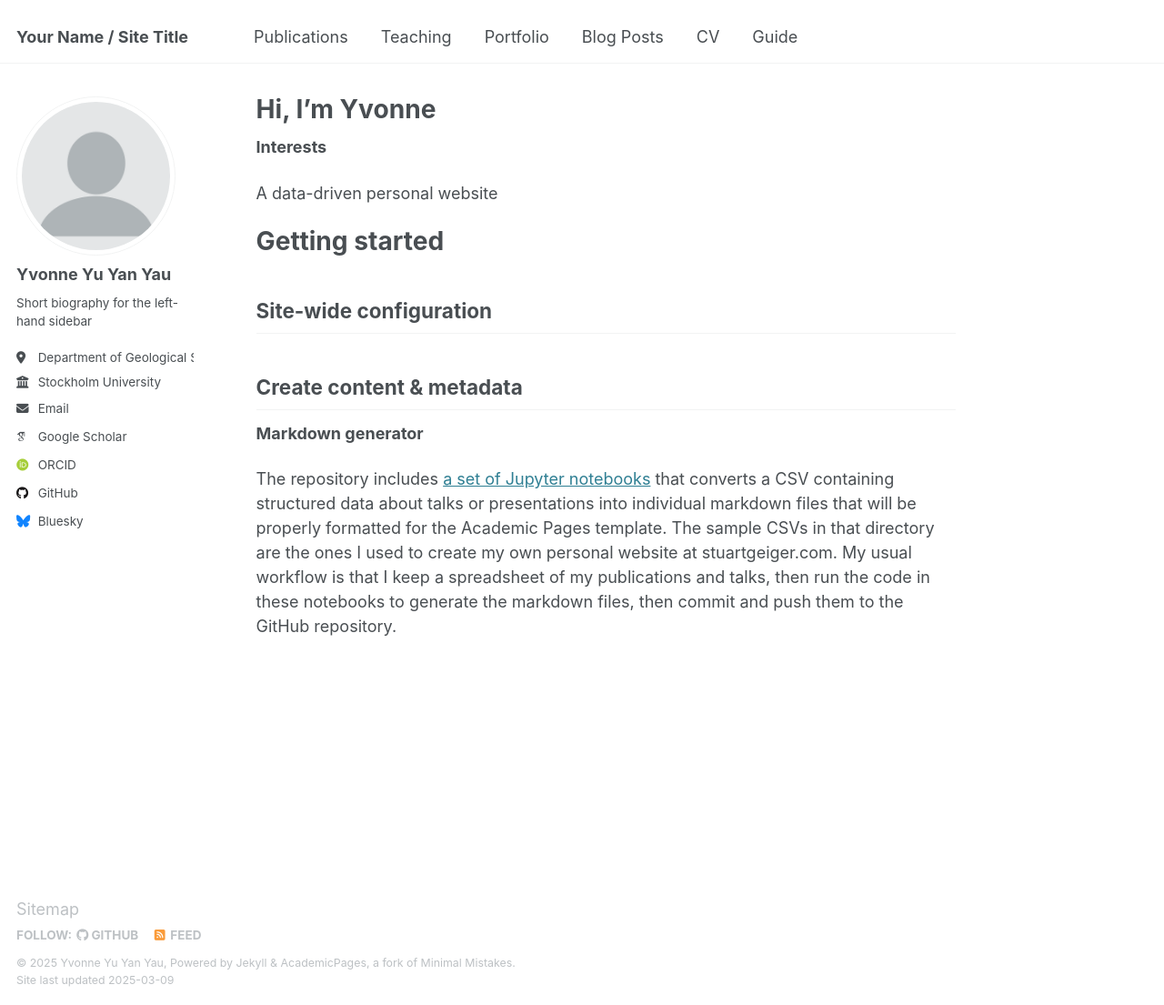
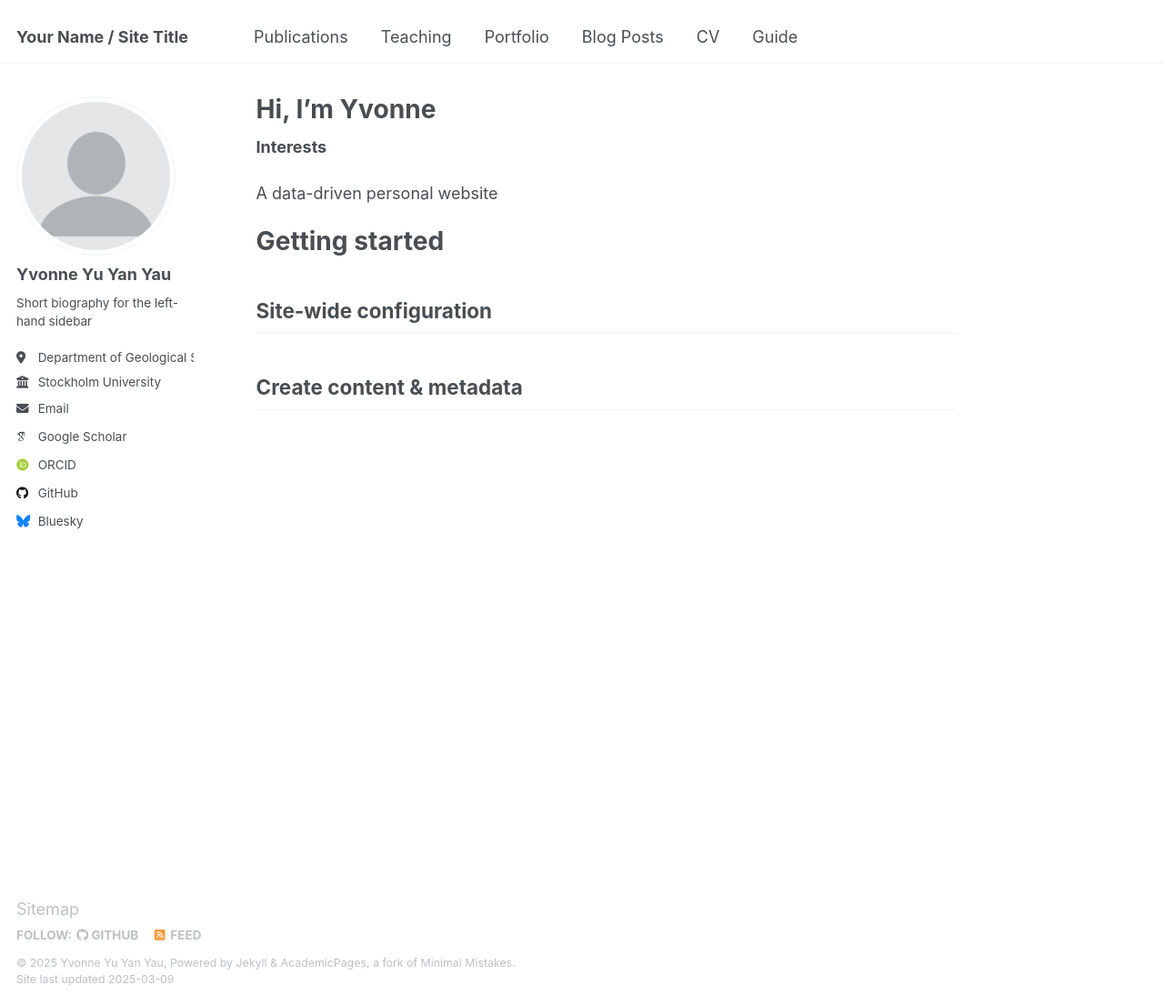
Before and after one commit to yvonneyauu/github.io, a Jekyll site: the page built from _pages/about.md, in a window 1280 px wide and 1105 px high. Shown: the whole window at 91% size. Built offline with Jekyll 4.4.1, drawn with Linux system fonts in a browser that asks for light colours; some web fonts are replaced.

Commit message:
Update about.md

```diff
--- a/_pages/about.md
+++ b/_pages/about.md
@@ -21,9 +21,3 @@ Site-wide configuration
 
 Create content & metadata
 ------
-
-
-**Markdown generator**
-
-The repository includes [a set of Jupyter notebooks](https://github.com/academicpages/academicpages.github.io/tree/master/markdown_generator
-) that converts a CSV containing structured data about talks or presentations into individual markdown files that will be properly formatted for the Academic Pages template. The sample CSVs in that directory are the ones I used to create my own personal website at stuartgeiger.com. My usual workflow is that I keep a spreadsheet of my publications and talks, then run the code in these notebooks to generate the markdown files, then commit and push them to the GitHub repository.
```
